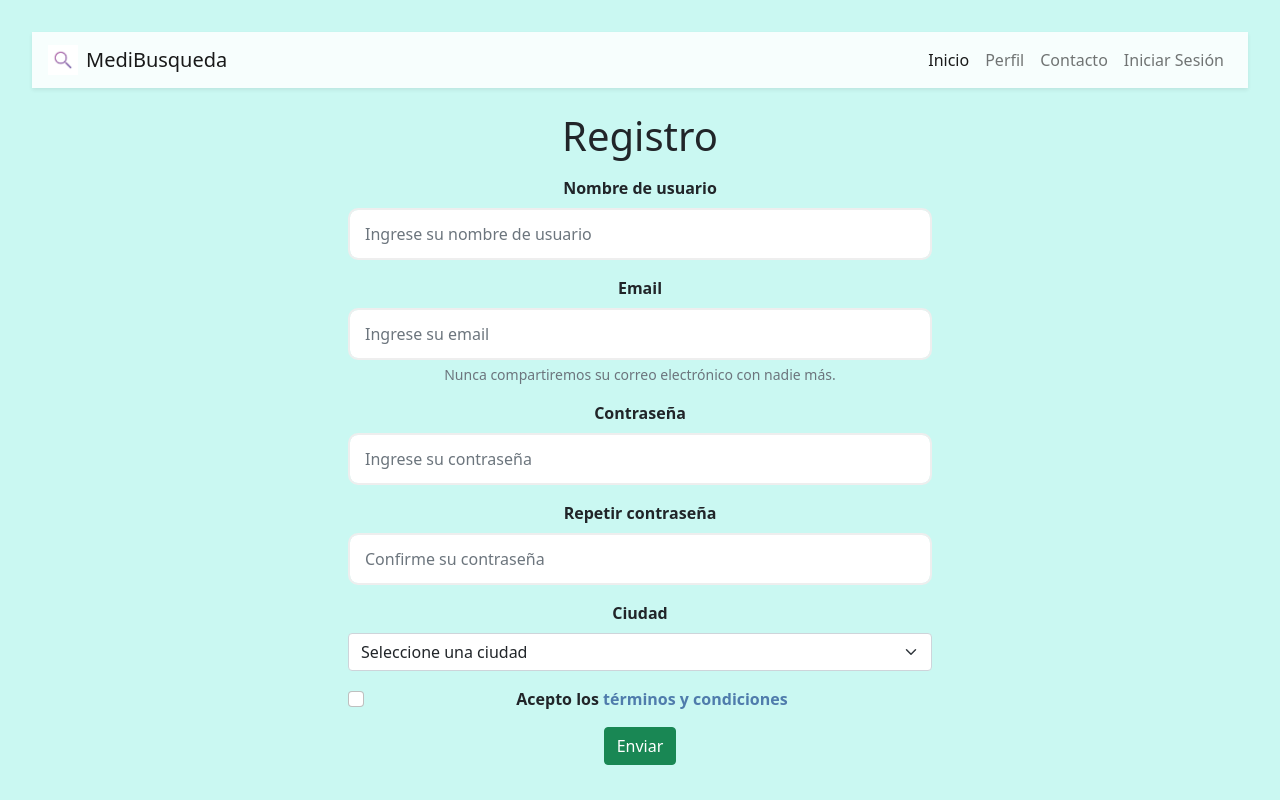
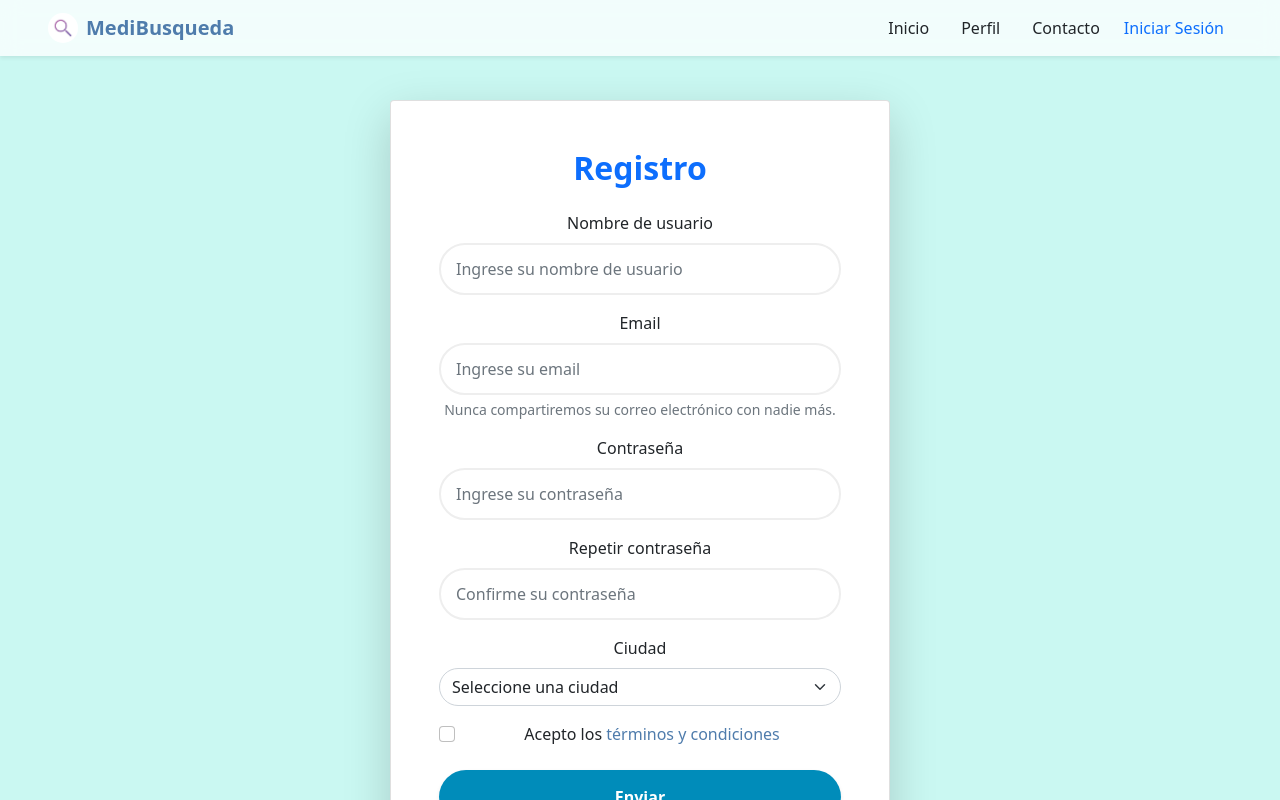
Before and after one commit to pascal-coloma/medibusqueda_react, a React (Vite) app: page /registro in a window 1280 px wide. Shown: the top 800 px of the page. Built offline with nearby package versions, Linux system fonts and the light colour scheme.

Commit message:
Cambios UI/UX

```diff
--- a/src/components/NavBar.jsx
+++ b/src/components/NavBar.jsx
@@ -1,8 +1,9 @@
 import { useContext } from "react"
 import { LoginContext } from "./LoginContext"
+import "../components/navbar.css"
 
 function NavBar() {
-    const {logout} = useContext(LoginContext)
+    const { logout } = useContext(LoginContext)
 
     function authLink() {
         if (localStorage.getItem("username")) {
@@ -13,26 +14,62 @@ function NavBar() {
     }
 
     return (
-        <nav className="navbar navbar-expand-lg navbar-light sticky-top shadow-sm" style={{backgroundColor: "rgba(255,255,255,0.85)"}}>
+        <nav
+            className="navbar navbar-expand-lg fixed-top shadow-sm"
+            style={{
+                backdropFilter: "blur(10px)",  // efecto blur moderno
+                backgroundColor: "rgba(255,255,255,0.75)",
+                transition: "all 0.3s ease",
+                zIndex: 1030
+            }}
+        >
             <div className="container">
+                {/* Logo y marca */}
                 <a href="/" className="navbar-brand d-flex align-items-center">
-                    <img src="/magnifying-glass-or-search-icon-magnifier-glass-sign-vector-3814876275.jpg"
-                        alt="logo_medbus" width="30" height="30" className="me-2"/>
-                    MediBusqueda
+                    <img
+                        src="/magnifying-glass-or-search-icon-magnifier-glass-sign-vector-3814876275.jpg"
+                        alt="logo_medbus"
+                        width="30" height="30"
+                        className="me-2 rounded-circle"
+                    />
+                    <span className="fw-bold">MediBusqueda</span>
                 </a>
-                <button className="navbar-toggler" type="button" data-bs-toggle="collapse" data-bs-target="#navbarNav">
+
+                {/* Botón responsive */}
+                <button
+                    className="navbar-toggler"
+                    type="button"
+                    data-bs-toggle="collapse"
+                    data-bs-target="#navbarNav"
+                    aria-controls="navbarNav"
+                    aria-expanded="false"
+                    aria-label="Toggle navigation"
+                >
                     <span className="navbar-toggler-icon"></span>
                 </button>
+
+                {/* Links */}
                 <div className="collapse navbar-collapse" id="navbarNav">
                     <ul className="navbar-nav ms-auto">
-                        <li className="nav-item"><a className="nav-link active" href="/">Inicio</a></li>
-                        <li className="nav-item"><a className="nav-link" href="perfil">Perfil</a></li>
-                        <li className="nav-item"><a className="nav-link" href="contacto">Contacto</a></li>
-                        <li className="nav-item">{authLink()}</li>
+                        <li className="nav-item">
+                            <a className="nav-link fw-semibold text-dark px-3" href="/">Inicio</a>
+                        </li>
+                        <li className="nav-item">
+                            <a className="nav-link fw-semibold text-dark px-3" href="perfil">Perfil</a>
+                        </li>
+                        <li className="nav-item">
+                            <a className="nav-link fw-semibold text-dark px-3" href="contacto">Contacto</a>
+                        </li>
+                        <li className="nav-item">
+                            {authLink()}
+                        </li>
                     </ul>
                 </div>
             </div>
+
         </nav>
+
+
     )
 }
 
--- /dev/null
+++ b/src/components/navbar.css
@@ -0,0 +1,25 @@
+.nav-link {
+    position: relative;
+    transition: all 0.3s ease;
+}
+
+.nav-link::after {
+    content: '';
+    position: absolute;
+    width: 0;
+    height: 2px;
+    bottom: 0;
+    left: 0;
+    background-color: #0d6efd;
+    /* bootstrap primary */
+    transition: width 0.3s ease;
+}
+
+.nav-link:hover::after {
+    width: 100%;
+}
+
+.navbar-brand:hover span {
+    color: #0d6efd;
+    transition: color 0.3s;
+}
--- a/src/index.css
+++ b/src/index.css
@@ -14,6 +14,7 @@
 }
 body{
     background-color: #caf8f2;
+    margin-top: 20px;
 }
 
 #barra_nav {
--- a/src/pages/Login.jsx
+++ b/src/pages/Login.jsx
@@ -42,8 +42,8 @@ function Login() {
         const usuarioEncontrado = lista.find(u => (
             (u.nombre === inputUser || u.correo === inputUser)
         ) && (
-            u.contraseña === inputPass
-        ));
+                u.contraseña === inputPass
+            ));
 
         if (!usuarioEncontrado) {
             setError("Usuario o contraseña incorrectos")
@@ -60,34 +60,35 @@ function Login() {
     return (
         <>
             <NavBar />
-            <main className="d-flex justify-content-center align-items-center min-vh-100" style={{ backgroundColor: '#caf8f2' }}>
-                <div className="card p-4 p-md-5 shadow-lg rounded-4 animate__animated animate__fadeInUp" style={{ maxWidth: '400px', width: '100%' }}>
-                    <h2 className="text-center mb-4 text-primary">Iniciar Sesión</h2>
+            <main className="d-flex justify-content-center align-items-center" style={{ backgroundColor: '#caf8f2', minHeight: '80vh' }}>
+                <div className="card p-3 p-md-4 shadow-lg rounded-4 animate__animated animate__fadeInUp" style={{ maxWidth: '400px', width: '100%' }}>
+                    <h2 className="text-center mb-3 text-primary">Iniciar Sesión</h2>
 
                     <form onSubmit={validate}>
-                        <div className="mb-3">
+                        <div className="mb-2">
                             <label htmlFor="Userlogin" className="form-label">Usuario</label>
                             <input type="text" id="Userlogin" className="form-control" placeholder="Ingrese su usuario"
                                 value={user} onChange={(e) => setUser(e.target.value)} />
                         </div>
 
-                        <div className="mb-3">
+                        <div className="mb-2">
                             <label htmlFor="passwordLogin" className="form-label">Contraseña</label>
                             <input type="password" id="passwordLogin" className="form-control" placeholder="Ingrese su contraseña"
                                 minLength="4" value={pass} onChange={(e) => setPass(e.target.value)} />
                         </div>
 
-                        <div className="d-flex justify-content-between mb-4">
-                            <a href="registro" className="text-decoration-none">Crear cuenta</a>
-                            <a href="recovery" className="text-decoration-none">Olvidé mi contraseña</a>
+                        <div className="d-flex justify-content-between mb-3">
+                            <a href="registro" className="text-decoration-none small">Crear cuenta</a>
+                            <a href="recovery" className="text-decoration-none small">Olvidé mi contraseña</a>
                         </div>
 
-                        <button type="submit" className="btn btn-primary w-100">Enviar</button>
+                        <button type="submit" className="btn btn-primary w-100 py-2">Enviar</button>
 
-                        {error && <p className="text-danger text-center mt-3">{error}</p>}
+                        {error && <p className="text-danger text-center mt-2 small">{error}</p>}
                     </form>
                 </div>
             </main>
+
             <Footer />
         </>
     )
--- a/src/pages/Registro.jsx
+++ b/src/pages/Registro.jsx
@@ -1,13 +1,14 @@
-import NavBar from "../components/NavBar"
-import Footer from "../components/Footer"
-import { useNavigate } from "react-router-dom"
-import { useState, useEffect } from "react"
-import { obtainUsers } from "../Api/ApiUsers"
-import { useForm } from "react-hook-form"
+import NavBar from "../components/NavBar";
+import Footer from "../components/Footer";
+import { useNavigate } from "react-router-dom";
+import { useState } from "react";
+import { obtainUsers } from "../Api/ApiUsers";
+import { useForm } from "react-hook-form";
 
 function Registro() {
     const navigate = useNavigate();
     const [error, setError] = useState("");
+    const [showPopup, setShowPopup] = useState(false);
 
     const { register, handleSubmit, formState: { errors }, watch } = useForm();
     const watchedPassword = watch('contrasenna');
@@ -15,28 +16,10 @@ function Registro() {
     const registrar = async (data) => {
         setError("");
 
-        // validaciones adicionales
-        if (data.usuario.length < 5) {
-            setError("El nombre de usuario debe tener al menos 5 caracteres");
-            return;
-        }
+        // Validaciones básicas
+        if (!validarFormulario(data)) return;
 
-        if (data.contrasenna !== data.contra2) {
-            setError("Las contraseñas no coinciden");
-            return;
-        }
-
-        if (data.ciudad === '0') {
-            setError("Debe seleccionar una ciudad");
-            return;
-        }
-
-        if (!data.acceptTerms) {
-            setError("Debe aceptar los términos y condiciones");
-            return;
-        }
-
-        // verificar existencia de usuario
+        // Verificar existencia de usuario
         let usuarios;
         try {
             usuarios = await obtainUsers();
@@ -46,76 +29,166 @@ function Registro() {
             return;
         }
 
-        const usuarioExistente = usuarios.usuarios.find(u => u.nombre === data.usuario || u.correo === data.email);
-        if (usuarioExistente) {
+        if (usuarioExistente(usuarios.usuarios, data)) {
             setError('El usuario ya existe');
             return;
         }
 
-        // guardar en localStorage y navegar
+        // Guardar usuario y mostrar popup
         localStorage.setItem('username', JSON.stringify(data.usuario));
+        setShowPopup(true);
 
-        alert('Usuario creado con exito');
+        setTimeout(() => {
             navigate('/login');
+        }, 2000);
+    };
+
+    const validarFormulario = (data) => {
+        if (data.usuario.length < 5) {
+            setError("El nombre de usuario debe tener al menos 5 caracteres");
+            return false;
         }
+        if (data.contrasenna !== data.contra2) {
+            setError("Las contraseñas no coinciden");
+            return false;
+        }
+        if (data.ciudad === '0') {
+            setError("Debe seleccionar una ciudad");
+            return false;
+        }
+        if (!data.acceptTerms) {
+            setError("Debe aceptar los términos y condiciones");
+            return false;
+        }
+        return true;
+    };
+
+    const usuarioExistente = (lista, data) => {
+        return lista.find(u => u.nombre === data.usuario || u.correo === data.email);
+    };
 
     return (
         <>
             <NavBar />
-            <div className="container py-4" style={{ maxWidth: 600 }}>
-                <h1 className="mb-3">Registro</h1>
+
+            <div
+                className="d-flex justify-content-center align-items-center py-5"
+                style={{
+                    backgroundColor: '#caf8f2',
+                    minHeight: '100vh',
+                    filter: showPopup ? "blur(5px)" : "none",
+                    transition: "filter 0.3s"
+                }}
+            >
+                <div className="card p-4 p-md-5 shadow-lg rounded-4 animate__animated animate__fadeInUp" style={{ maxWidth: 500, width: '100%' }}>
+                    <h2 className="text-center mb-4 text-primary fw-bold">Registro</h2>
+
                     <form onSubmit={handleSubmit(registrar)}>
+                        {/* Usuario */}
                         <div className="mb-3">
-                        <label htmlFor="userId" className="form-label"><strong>Nombre de usuario</strong></label>
-                        <input type="text" id="userId" className="form-control" placeholder="Ingrese su nombre de usuario" {...register('usuario', { required: true })} />
+                            <label htmlFor="userId" className="form-label fw-semibold">Nombre de usuario</label>
+                            <input
+                                type="text"
+                                id="userId"
+                                className="form-control rounded-pill"
+                                placeholder="Ingrese su nombre de usuario"
+                                {...register('usuario', { required: true })}
+                            />
                             {errors.usuario && <small className="text-danger">El nombre es obligatorio</small>}
                         </div>
 
+                        {/* Email */}
                         <div className="mb-3">
-                        <label htmlFor="correo" className="form-label"><strong>Email</strong></label>
-                        <input type="email" id="correo" className="form-control" placeholder="Ingrese su email" {...register('email', { required: true, pattern: /^[^\s@]+@[^\s@]+\.[^\s@]+$/ })} />
+                            <label htmlFor="correo" className="form-label fw-semibold">Email</label>
+                            <input
+                                type="email"
+                                id="correo"
+                                className="form-control rounded-pill"
+                                placeholder="Ingrese su email"
+                                {...register('email', { required: true, pattern: /^[^\s@]+@[^\s@]+\.[^\s@]+$/ })}
+                            />
                             {errors.email && <small className="text-danger">Email inválido</small>}
-                        <div id="emailHelp" className="form-text">Nunca compartiremos su correo electrónico con nadie más.</div>
+                            <div className="form-text">Nunca compartiremos su correo electrónico con nadie más.</div>
                         </div>
 
+                        {/* Contraseña */}
                         <div className="mb-3">
-                        <label htmlFor="password1" className="form-label"><strong>Contraseña</strong></label>
-                        <input type="password" id="password1" className="form-control" placeholder="Ingrese su contraseña" {...register('contrasenna', { required: true, minLength: 4 })} />
+                            <label htmlFor="password1" className="form-label fw-semibold">Contraseña</label>
+                            <input
+                                type="password"
+                                id="password1"
+                                className="form-control rounded-pill"
+                                placeholder="Ingrese su contraseña"
+                                {...register('contrasenna', { required: true, minLength: 4 })}
+                            />
                             {errors.contrasenna && <small className="text-danger">La contraseña debe tener al menos 4 caracteres</small>}
                         </div>
 
+                        {/* Confirmar Contraseña */}
                         <div className="mb-3">
-                        <label htmlFor="password2" className="form-label"><strong>Repetir contraseña</strong></label>
-                        <input type="password" id="password2" className="form-control" placeholder="Confirme su contraseña" {...register('contra2', { required: true, validate: (val) => val === watchedPassword })} />
+                            <label htmlFor="password2" className="form-label fw-semibold">Repetir contraseña</label>
+                            <input
+                                type="password"
+                                id="password2"
+                                className="form-control rounded-pill"
+                                placeholder="Confirme su contraseña"
+                                {...register('contra2', { required: true, validate: (val) => val === watchedPassword })}
+                            />
                             {errors.contra2 && <small className="text-danger">Las contraseñas no coinciden</small>}
                         </div>
 
+                        {/* Ciudad */}
                         <div className="mb-3">
-                        <label htmlFor="ciudad" className="form-label"><strong>Ciudad</strong></label>
-                        <select id="ciudad" className="form-select" {...register('ciudad', { required: true })}>
+                            <label htmlFor="ciudad" className="form-label fw-semibold">Ciudad</label>
+                            <select id="ciudad" className="form-select rounded-pill" {...register('ciudad', { required: true })}>
                                 <option value="0">Seleccione una ciudad</option>
-                            <option value="1">Viña del mar</option>
+                                <option value="1">Viña del Mar</option>
                                 <option value="2">Valparaiso</option>
                                 <option value="3">Chillan</option>
                             </select>
                             {errors.ciudad && <small className="text-danger">Debe seleccionar una ciudad</small>}
                         </div>
 
-                    <div id="selec_ciudad" className="mb-3 form-check">
-                        <input type="checkbox" id="exampleCheck1" className="form-check-input" {...register('acceptTerms')} />
-                        <label className="form-check-label" htmlFor="exampleCheck1"><strong>Acepto los <a href="#">términos y condiciones</a></strong></label>
+                        {/* Términos */}
+                        <div className="mb-4 form-check">
+                            <input
+                                type="checkbox"
+                                id="exampleCheck1"
+                                className="form-check-input"
+                                {...register('acceptTerms')}
+                            />
+                            <label className="form-check-label fw-semibold" htmlFor="exampleCheck1">
+                                Acepto los <a href="#" className="text-decoration-none">términos y condiciones</a>
+                            </label>
                             {errors.acceptTerms && <div><small className="text-danger">Debe aceptar los términos y condiciones</small></div>}
                         </div>
 
-                    <button type="submit" className="btn btn-success">Enviar</button>
+                        {/* Botón */}
+                        <button type="submit" className="btn btn-primary w-100 rounded-pill fw-bold shadow-sm">
+                            Enviar
+                        </button>
+
+                        {error && <div className="mt-3 text-danger text-center">{error}</div>}
                     </form>
+                </div>
+            </div>
 
-                {error && <div className="mt-3 text-danger">{error}</div>}
+            {/* Modal popup */}
+            {showPopup && (
+                <div className="position-fixed top-0 start-0 w-100 h-100 d-flex justify-content-center align-items-center" style={{ backgroundColor: "rgba(0,0,0,0.5)", zIndex: 1050 }}>
+                    <div className="bg-white p-4 rounded-4 shadow-lg text-center animate__animated animate__fadeInDown" style={{ maxWidth: 400, width: "90%" }}>
+                        <h4 className="text-success mb-3">¡Registro exitoso!</h4>
+                        <p>Serás redirigido al inicio de sesión...</p>
+                        <div className="spinner-border text-primary mt-3" role="status">
+                            <span className="visually-hidden">Loading...</span>
                         </div>
+                    </div>
+                </div>
+            )}
 
             <Footer />
         </>
-    )
+    );
 }
 
-export default Registro
+export default Registro;
```
Lines whose indentation alone changed are shown as unchanged.
